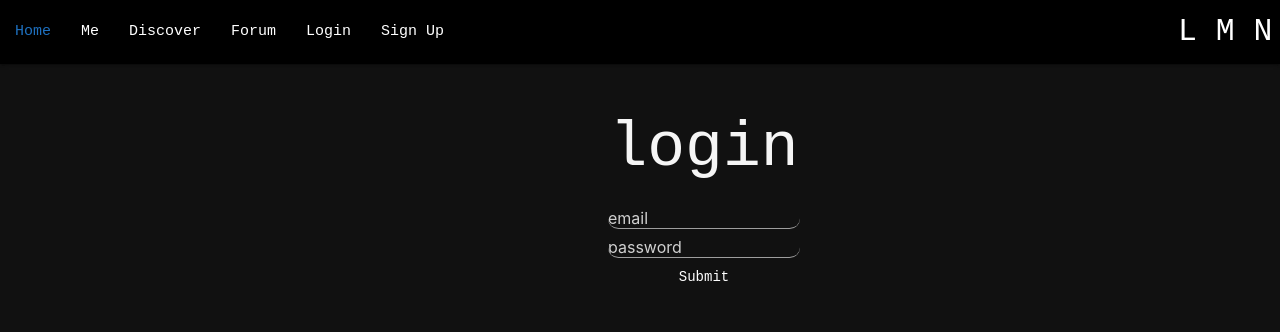
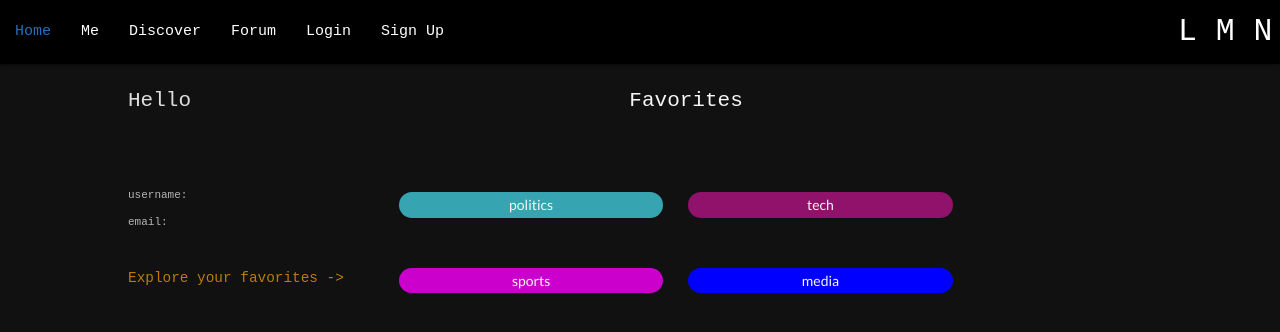
Before and after one commit to viaduct12/project-3, a React (Create React App) app in the folder lmn/: page /me in a window 1280 px wide. Before the commit this address led to /login. Shown: the top 332 px of the page. Built offline with nearby package versions, Linux system fonts and the light colour scheme.

Commit message:
fixed me  page

```diff
--- a/lmn/src/App.js
+++ b/lmn/src/App.js
@@ -33,7 +33,7 @@ function App() {
         <Route exact path='/' component={Title} />
         <Route exact path="/login" component={Login} />
         <Route exact path="/signup" component={SignUp} />
-        <PrivateRoute exact path="/me" component={Me} />
+        <Route exact path="/me" component={Me} />
         <Route exact path="/discover" component={Discover} />
         <Route path="/populate/:category" component={Populate} />
         <Route exact path="/forum" component={Forum} />
--- a/lmn/src/pages/Me/index.js
+++ b/lmn/src/pages/Me/index.js
@@ -1,4 +1,5 @@
-import React from "react";
+import React, { Component } from "react";
+import { Link } from "react-router-dom";
 import './style.css';
 class Me extends React.Component {
 
@@ -8,6 +9,31 @@ class Me extends React.Component {
             <div id="containerMe">
 
 <div id="leftBlock">
+
+<div className="leftContainer">
+<h1 className="hello">Hello </h1>
+<br />
+<div id="userInfoBlock">
+    <p className="blurbBlock">
+
+                <br/>
+                <br/>
+                <p id="userNameSection">username: </p>
+                <p id="emailSection">email: </p>
+                <br/>
+                </p>
+
+                <p id="explore">Explore your favorites -> </p>
+
+    <br />
+</div>
+</div>
+<br />
+<br />
+
+</div>
+
+        {/* <div id="leftBlock">
             <h1>Hello ______ </h1>
             <br/>
             <br/>
@@ -25,7 +51,9 @@ class Me extends React.Component {
             <br/>
             <br/>
 
-        </div>
+        </div> */}
+
+
 
         <div id="rightBlock">
             <h1 id="titleFav">Favorites</h1>
@@ -33,25 +61,25 @@ class Me extends React.Component {
             <br/>
 
                     {/* -------------------ROW 1---------------- */}
-            <div id="row1">
-                <div class="column" id="row1L">
-                    <h1>movements</h1>
+                    <div className="row" id="row1">
+                        <div className="column" id="row1L">
+                            <Link to="/populate/politics"><h2 className="topicName">politics</h2></Link>
                         </div>
 
-                <div class="column" id="row1R">
-                    <h1>tech</h1>
+                        <div className="column" id="row1R">
+                            <Link to="/populate/technology"><h2 className="topicName">tech</h2></Link>
                         </div>
                     </div>
                     {/* -------------------ROW 1---------------- */}
 
                     {/* -------------------ROW 2---------------- */}
-            <div id="row2">
-                <div class="column" id="row2L">
-                    <h1>politics</h1>
+                    <div className="row" id="row2">
+                        <div className="column" id="row2L">
+                            <Link to="/populate/sports"><h2 className="topicName">sports</h2></Link>
                         </div>
 
-                <div class="column" id="row2R">
-                    <h1>anime & gaming</h1>
+                        <div className="column" id="row2R">
+                            <Link to="/populate/media"><h2 className="topicName">media</h2></Link>
                         </div>
                     </div>
                     {/* -------------------ROW 2---------------- */}
--- a/lmn/src/pages/Me/style.css
+++ b/lmn/src/pages/Me/style.css
@@ -1,3 +1,7 @@
+body {
+    margin: 0 auto;
+    padding: 0;
+}
 
 #leftBlock {
     border-radius: 40px;
@@ -8,18 +12,21 @@
     height: 200%;
     width: 30%;
     opacity: 0.9;
-    margin-top: 5%;
+    margin-top: 25px;
     margin-left: 10%;
 
     /* display: inline-block; */
 }
 
-#Uinfo {
+
+
+#userInfoBlock {
     border-radius: 25px;
-    background-color: lightslategray;
+    /* background-color: lightslategray; */
     opacity: 0.8;
-    color: white;
+    color: whitesmoke;
     font-family: monospace;
+    font-size: 18px;
     height: 70%;
 }
 
@@ -27,8 +34,34 @@ h1, h2 {
     color: white;
 }
 
+h2 {
+    text-align: center;
+    padding: 5px;
+}
+
+.topicName {
+    font-size: 100% ;
+}
+
+
+
 #titleFav {
-    margin-left: -5%;
+    margin-left: -20%;
+    font-size: 150% ;
+}
+
+.blurbBlock {
+    /* font-size: 120%; */
+}
+
+.hello {
+    font-size: 40px ;
+}
+#userNameSection {
+    font-size: 11px;
+}
+#emailSection {
+    font-size:11px;
 }
 #rightBlock {
 
@@ -63,45 +96,51 @@ h1, h2 {
 
 
 #row1L {
-    border-radius: 20px;
-    background-color:#6CDAE7;
+    border-radius: 15px;
+    background-color:rgb(55, 165, 177);
     flex: 0 0 65%;
     height: 40%;
-    width: 40%;
+    width: 35%;
     /* margin: 2 5px; */
-    margin: 4%;
+    margin: 15px;
     float: left;
 }
 
 #row2L {
-    border-radius: 20px;
-    background-color:#FC74FD;
+    border-radius: 15px;
+    background-color: #cc00cc ;
     flex: 0 0 65%;
     height: 40%;
-    width: 40%;
+    width: 35%;
     /* margin: 2 5px; */
-    margin: 4%;
+    margin: 15px;
     float: left;
 }
 
 #row1R {
-    border-radius: 20px;
-    background-color: #FF9933;
-    flex: 1;
+
+    border-radius: 15px;
+    background-color: rgb(145, 18, 107);
+    flex: 0 0 65%;
     height: 40%;
-    margin: 4%;
+    width: 35%;
+    /* margin: 2 5px; */
+    margin: 10px;
+    margin-top: 15px;
     float: left;
-    width: 40%;
 }
 
 #row2R {
-    border-radius: 20px;
-    background-color: #87FF2A;
-    flex: 1;
+
+    border-radius: 15px;
+    background-color: blue;
+    flex: 0 0 65%;
     height: 40%;
-    margin: 4%;
+    width: 35%;
+    /* margin: 2 5px; */
+    margin: 10px;
+    margin-top: 15px;
     float: left;
-    width: 40%;
 }
 
 #explore {
```
Lines whose indentation alone changed are shown as unchanged.
